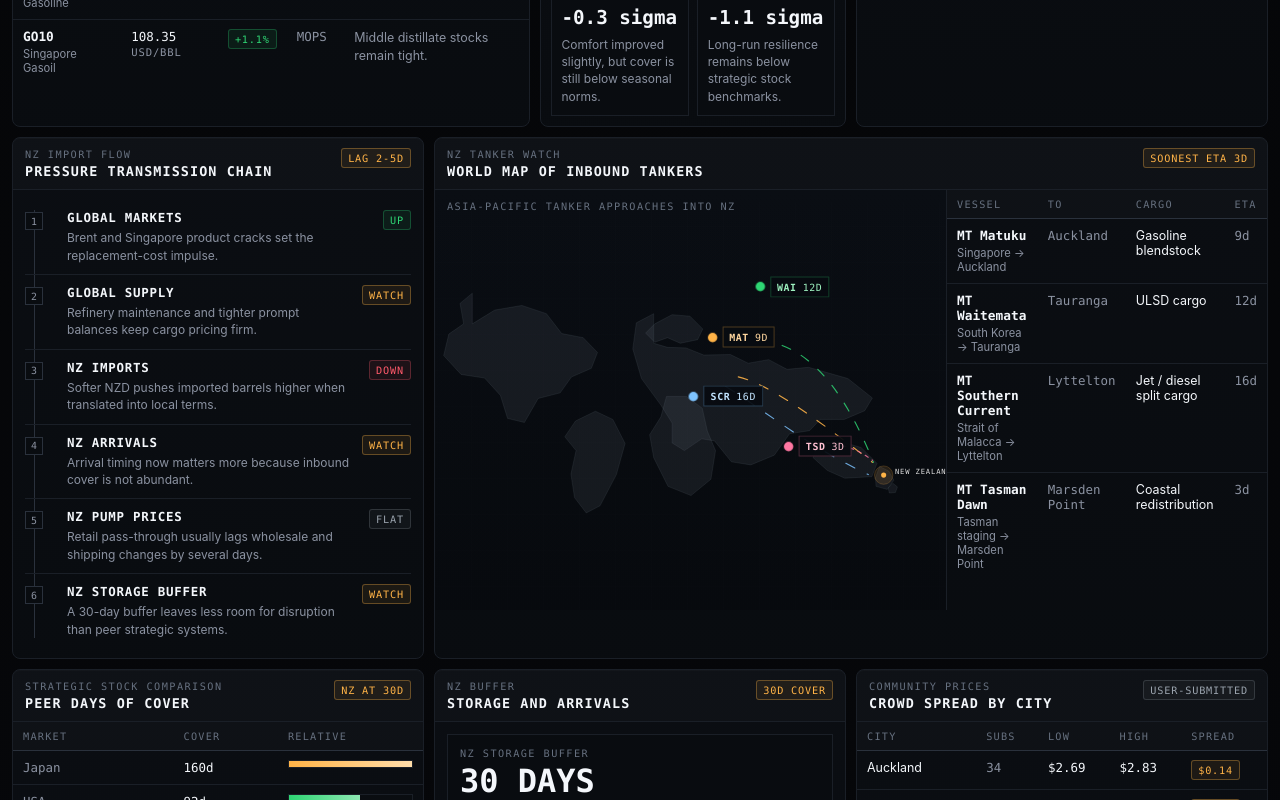
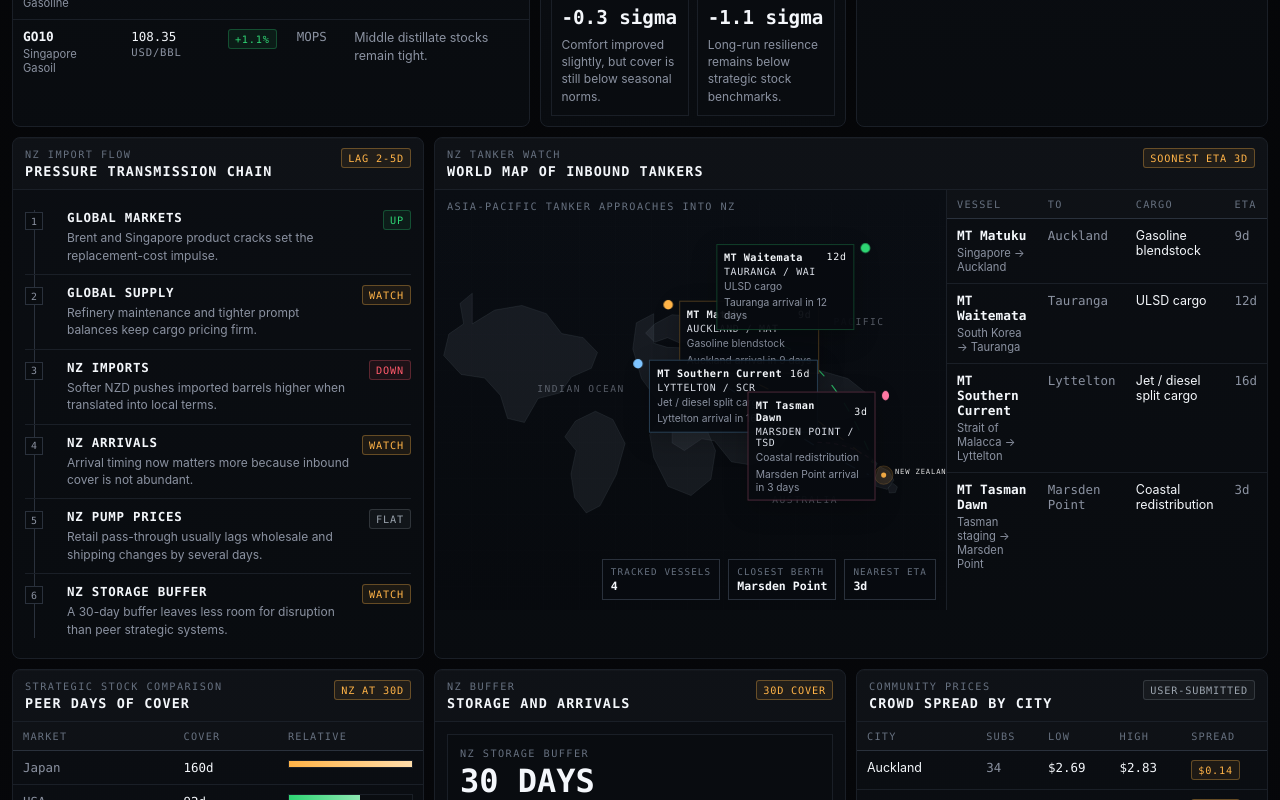
Before and after one commit to codbless/nz-fuel-supply-dashboard, a Next.js app: page / in a window 1280 px wide. Shown: the part 561-1361 px from the top of the page. Built offline with nearby package versions, Linux system fonts and the light colour scheme.

Commit message:
Enhance tanker world map with ETA callouts

```diff
--- a/app/globals.css
+++ b/app/globals.css
@@ -566,6 +566,31 @@ a {
   text-transform: uppercase;
 }
 
+.map-region-label {
+  position: absolute;
+  z-index: 2;
+  color: rgba(139, 146, 161, 0.58);
+  font-family: var(--mono);
+  font-size: 0.6rem;
+  letter-spacing: 0.16em;
+  text-transform: uppercase;
+}
+
+.label-indian {
+  top: 46%;
+  left: 20%;
+}
+
+.label-pacific {
+  top: 30%;
+  right: 12%;
+}
+
+.label-australia {
+  bottom: 25%;
+  left: 66%;
+}
+
 .world-map-svg {
   position: absolute;
   inset: 0;
@@ -625,8 +650,8 @@ a {
   position: absolute;
   z-index: 2;
   display: flex;
-  align-items: center;
-  gap: 6px;
+  align-items: flex-start;
+  gap: 7px;
   transform: translate(-50%, -50%);
 }
 
@@ -637,28 +662,65 @@ a {
   animation: vesselPulse 2.2s ease-in-out infinite;
 }
 
-.route-chip {
+.route-marker.end {
+  flex-direction: row-reverse;
+}
+
+.route-callout {
+  display: grid;
+  gap: 3px;
+  min-width: 126px;
+  padding: 6px 7px;
+  border: 1px solid var(--line-strong);
+  background: rgba(8, 11, 16, 0.95);
+  box-shadow: 0 8px 24px rgba(0, 0, 0, 0.24);
+}
+
+.route-callout-head {
   display: flex;
   align-items: center;
-  gap: 6px;
-  padding: 4px 6px;
-  border: 1px solid var(--line-strong);
-  background: rgba(8, 11, 16, 0.94);
+  justify-content: space-between;
+  gap: 8px;
+}
+
+.route-callout strong,
+.route-eta-badge,
+.route-callout-destination {
   font-family: var(--mono);
+}
+
+.route-callout strong {
+  color: var(--text);
+  font-size: 0.64rem;
+  font-weight: 600;
+  letter-spacing: 0.04em;
+}
+
+.route-eta-badge {
+  color: var(--text);
+  font-size: 0.62rem;
+  letter-spacing: 0.08em;
+}
+
+.route-callout-destination {
+  color: #d9dde6;
   font-size: 0.62rem;
   letter-spacing: 0.06em;
   text-transform: uppercase;
 }
 
-.route-chip strong {
-  font-weight: 600;
+.route-callout-meta,
+.route-callout-eta {
+  color: var(--muted);
+  font-size: 0.64rem;
+  line-height: 1.3;
 }
 
 .route-marker.amber .route-dot {
   background: var(--warning);
 }
 
-.route-marker.amber .route-chip {
+.route-marker.amber .route-callout {
   color: #ffd79f;
   border-color: rgba(255, 179, 71, 0.28);
 }
@@ -667,7 +729,7 @@ a {
   background: var(--positive);
 }
 
-.route-marker.mint .route-chip {
+.route-marker.mint .route-callout {
   color: #9df0bf;
   border-color: rgba(46, 213, 115, 0.26);
 }
@@ -676,7 +738,7 @@ a {
   background: var(--ice);
 }
 
-.route-marker.ice .route-chip {
+.route-marker.ice .route-callout {
   color: #c2e4ff;
   border-color: rgba(126, 196, 255, 0.28);
 }
@@ -685,9 +747,42 @@ a {
   background: var(--rose);
 }
 
-.route-marker.rose .route-chip {
+.route-marker.rose .route-callout {
   color: #ffc0d2;
   border-color: rgba(255, 119, 162, 0.28);
+}
+
+.map-summary-strip {
+  position: absolute;
+  right: 10px;
+  bottom: 10px;
+  z-index: 2;
+  display: flex;
+  gap: 8px;
+}
+
+.map-summary-item {
+  display: grid;
+  gap: 2px;
+  min-width: 86px;
+  padding: 6px 8px;
+  border: 1px solid var(--line-strong);
+  background: rgba(8, 11, 16, 0.94);
+}
+
+.map-summary-item span {
+  color: var(--muted-strong);
+  font-family: var(--mono);
+  font-size: 0.58rem;
+  letter-spacing: 0.12em;
+  text-transform: uppercase;
+}
+
+.map-summary-item strong {
+  color: var(--text);
+  font-family: var(--mono);
+  font-size: 0.72rem;
+  font-weight: 600;
 }
 
 .tanker-ledger {
@@ -931,8 +1026,15 @@ a {
     min-height: 360px;
   }
 
-  .route-chip {
-    padding: 3px 5px;
+  .route-callout {
+    min-width: 110px;
+    padding: 5px 6px;
+  }
+
+  .map-summary-strip {
+    left: 10px;
+    right: 10px;
+    justify-content: space-between;
   }
 
   .world-target-label {
--- a/app/page.tsx
+++ b/app/page.tsx
@@ -51,6 +51,7 @@ type TankerRoute = {
   left: string;
   path: string;
   tone: "amber" | "mint" | "ice" | "rose";
+  align: "start" | "end";
 };
 
 type BufferMetric = {
@@ -198,6 +199,7 @@ const tankerRoutes: TankerRoute[] = [
     left: "60%",
     path: "M 590 214 C 646 225, 735 287, 856 382",
     tone: "amber",
+    align: "start",
   },
   {
     vessel: "MT Waitemata",
@@ -212,6 +214,7 @@ const tankerRoutes: TankerRoute[] = [
     left: "70%",
     path: "M 676 152 C 744 176, 804 248, 858 382",
     tone: "mint",
+    align: "end",
   },
   {
     vessel: "MT Southern Current",
@@ -226,6 +229,7 @@ const tankerRoutes: TankerRoute[] = [
     left: "57%",
     path: "M 566 232 C 626 266, 720 346, 848 406",
     tone: "ice",
+    align: "start",
   },
   {
     vessel: "MT Tasman Dawn",
@@ -240,6 +244,7 @@ const tankerRoutes: TankerRoute[] = [
     left: "75%",
     path: "M 748 343 C 785 343, 822 352, 856 378",
     tone: "rose",
+    align: "end",
   },
 ];
 
@@ -573,6 +578,9 @@ export default function HomePage() {
             <div className="tanker-layout">
               <div className="map-stage">
                 <div className="map-caption">Asia-Pacific tanker approaches into NZ</div>
+                <div className="map-region-label label-indian">INDIAN OCEAN</div>
+                <div className="map-region-label label-pacific">PACIFIC</div>
+                <div className="map-region-label label-australia">AUSTRALIA</div>
                 <svg
                   className="world-map-svg"
                   viewBox="0 0 1000 520"
@@ -636,17 +644,39 @@ export default function HomePage() {
 
                 {tankerRoutes.map((route) => (
                   <div
-                    className={`route-marker ${route.tone}`}
+                    className={`route-marker ${route.tone} ${route.align}`}
                     key={route.vessel}
                     style={{ top: route.top, left: route.left }}
                   >
                     <span className="route-dot" />
-                    <div className="route-chip">
-                      <strong>{route.short}</strong>
-                      <span>{route.etaBadge}</span>
+                    <div className="route-callout">
+                      <div className="route-callout-head">
+                        <strong>{route.vessel}</strong>
+                        <span className="route-eta-badge">{route.etaBadge}</span>
+                      </div>
+                      <span className="route-callout-destination">
+                        {route.destination} / {route.short}
+                      </span>
+                      <span className="route-callout-meta">{route.cargo}</span>
+                      <span className="route-callout-eta">{route.eta}</span>
                     </div>
                   </div>
                 ))}
+
+                <div className="map-summary-strip">
+                  <div className="map-summary-item">
+                    <span>Tracked vessels</span>
+                    <strong>{tankerRoutes.length}</strong>
+                  </div>
+                  <div className="map-summary-item">
+                    <span>Closest berth</span>
+                    <strong>{soonestTanker.destination}</strong>
+                  </div>
+                  <div className="map-summary-item">
+                    <span>Nearest ETA</span>
+                    <strong>{soonestTanker.etaBadge}</strong>
+                  </div>
+                </div>
               </div>
 
               <div className="table-wrap tanker-ledger">
```
